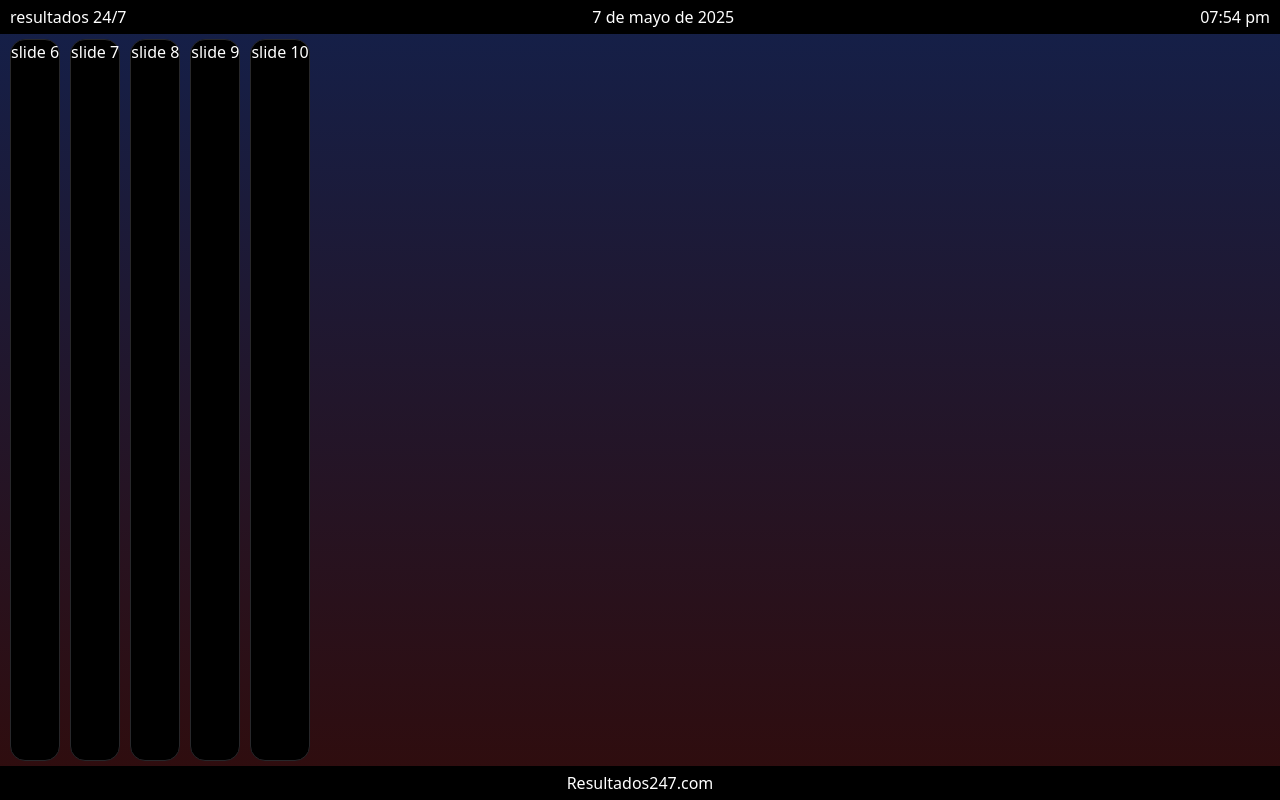
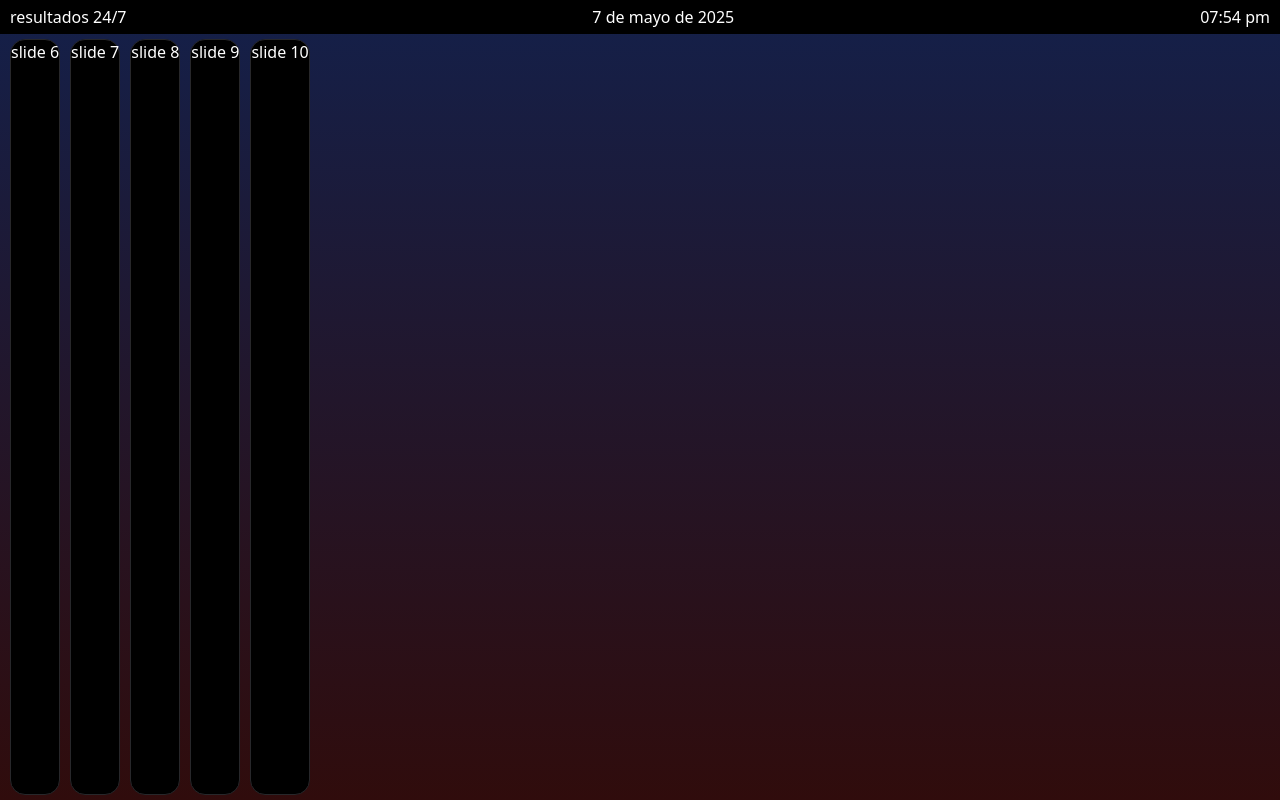
Before and after one commit to DevinsonAlvarez/lottery-board, a React (Vite) app: page / in a window 1280 px wide. Built offline with nearby package versions, Linux system fonts and the light colour scheme.

Commit message:
Removing footer

```diff
--- a/src/App.tsx
+++ b/src/App.tsx
@@ -1,5 +1,4 @@
 import Header from "./components/Header";
-import Footer from "./components/Footer";
 import Slider from "./components/Slider";
 
 function App() {
@@ -7,7 +6,6 @@ function App() {
     <>
       <Header />
       <Slider />
-      <Footer />
     </>
   );
 }
--- a/src/components/Footer/index.tsx
+++ /dev/null
@@ -1,11 +0,0 @@
-import "./styles.css"
-
-export default function Footer() {
-  return (
-    <div className="footer">
-      <div className="footer-wrapper">
-        <div className="footer-item">Resultados247.com</div>
-      </div>
-    </div>
-  )
-}
--- a/src/components/Footer/styles.css
+++ /dev/null
@@ -1,10 +0,0 @@
-.footer {
-    background: #000;
-    padding: .5rem 1rem;
-}
-
-.footer-wrapper {
-    display: flex;
-    justify-content: center;
-    align-items: center;
-}
```
